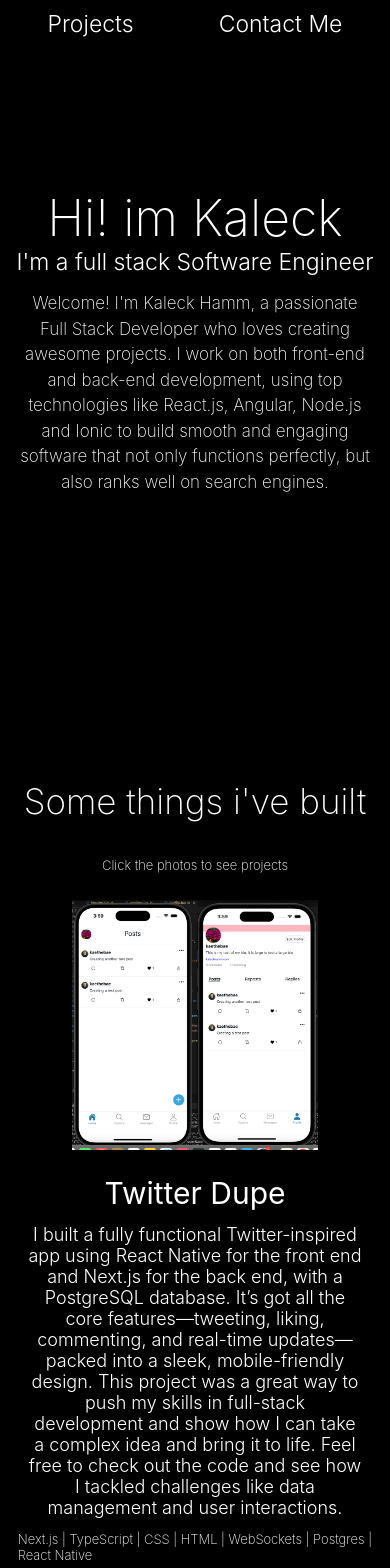
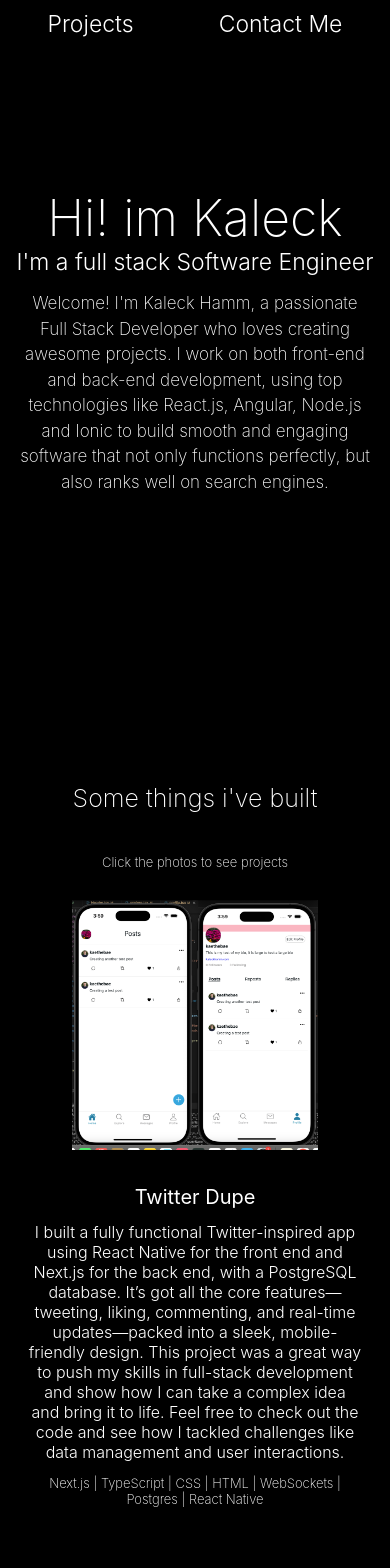
Before and after one commit to kaleckh/kaleckh.github.io, a React (Create React App) app: page / in a window 390 px wide. Shown: the top 1568 px of the page. Built offline with nearby package versions, Linux system fonts and the light colour scheme.

Commit message:
changed some mobile styling

```diff
--- a/src/App.css
+++ b/src/App.css
@@ -545,7 +545,7 @@ li {
 .frontend {
   height: 25%;
   font-weight: 300;
-  font-size: 30px;
+  font-size: 23px;
 }
 
 .show {
@@ -820,6 +820,7 @@ li {
 @media (max-width: 600px) {
   .title {
     padding: 8px;
+    font-size: 20px;
   }
   .card {
     opacity: 0;
@@ -916,7 +917,7 @@ li {
   .paragraph {
     width: 90%;
     padding: 5px;
-    font-size: 18px;
+    font-size: 16px;
   }
   .workRightContainer {
     width: 100%;
@@ -948,6 +949,8 @@ li {
 
   .small {
     font-size: 13px;
+    text-align: center;
+    width: 93%;
   }
 }
 
@@ -993,6 +996,18 @@ li {
     padding-top: 0px;
   }
   .largerText {
-    font-size: 35px;
+    font-size: 25px;
+  }
+  .stuff{
+    padding: 10px;
+  }
+  .skills {
+    font-size: 28px;
+  }
+  .leftList li{
+    font-size: 13px;
+  }
+  .rightList li{
+    font-size: 13px;
   }
 }
--- a/src/App.js
+++ b/src/App.js
@@ -273,9 +273,10 @@ function App() {
                 <div className={`leftList`}>
                   <li>HTML</li>
                   <li>CSS</li>
-                <li>JavaScript</li>
-                <li>React</li>
+                  <li>TypeScript</li>
+                  <li>Javascript</li>
                   <li>Next.js</li>
+                  <li>React Native</li>
                 </div>
                 <div className="rightList">
                   <li>Bootstrap</li>
```
Lines whose indentation alone changed are shown as unchanged.
